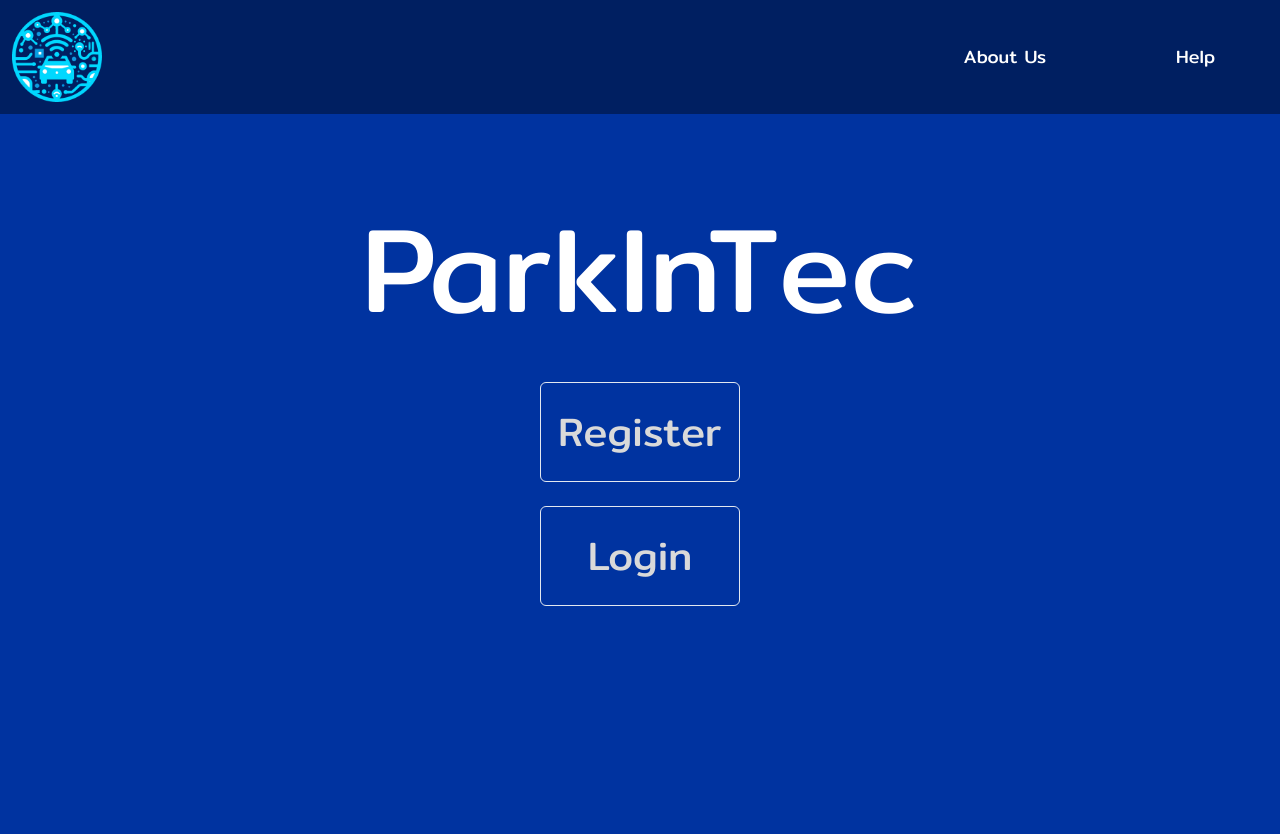
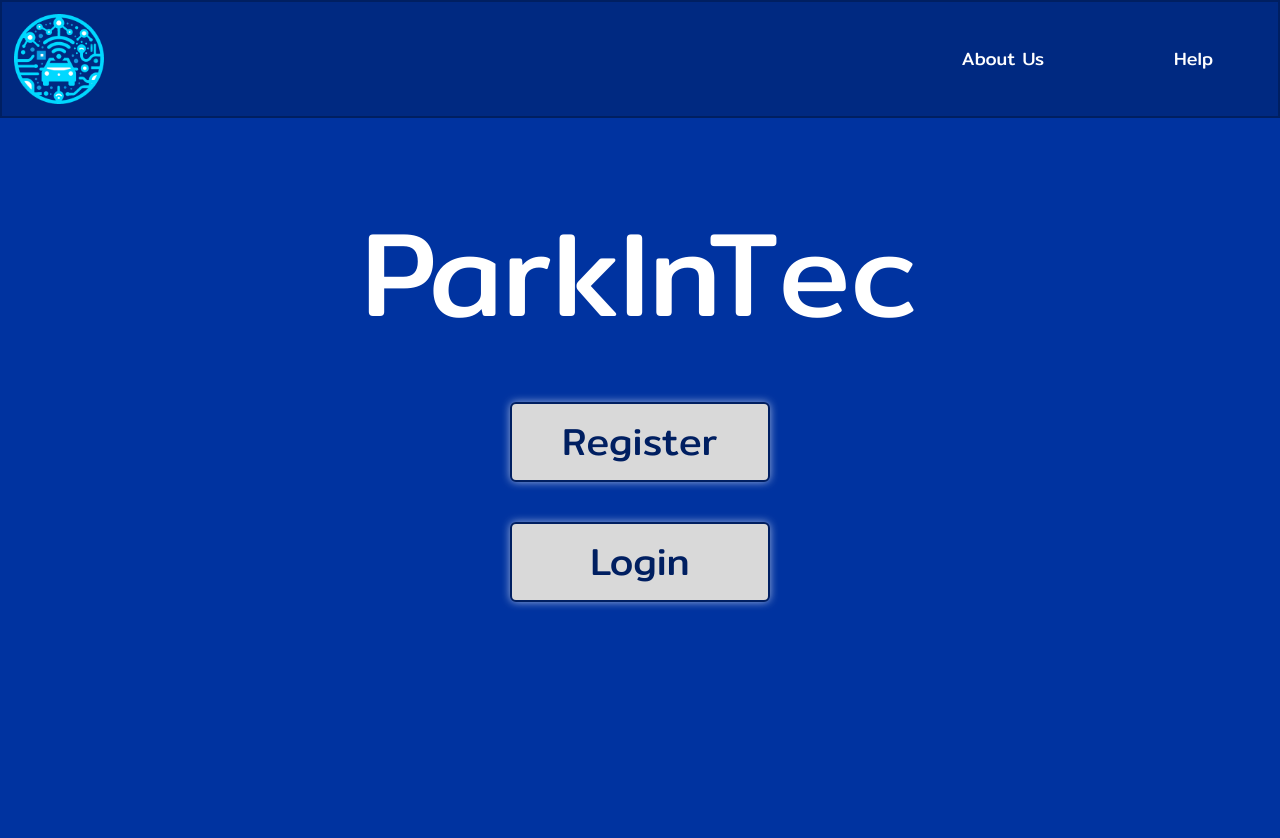
Before and after one commit to Kirill-Makienko-Tkachenko/FRONT-ParkInTec, a React (Vite) app: page / in a window 1280 px wide. Built offline with nearby package versions, Linux system fonts and the light colour scheme.

Commit message:
Header and Register, Login buttons modifications

```diff
--- a/package.json
+++ b/package.json
@@ -10,7 +10,7 @@
     "preview": "vite preview"
   },
   "dependencies": {
-    "@chakra-ui/react": "^2.8.1",
+    "@chakra-ui/react": "^2.8.2",
     "@emotion/react": "^11.11.1",
     "@emotion/styled": "^11.11.0",
     "@fontsource/mitr": "^5.0.8",
--- a/src/ui/Pages/Login.jsx
+++ b/src/ui/Pages/Login.jsx
@@ -30,34 +30,40 @@ function Login() {
             ParkInTec{" "}
           </Text>
           <br />
-          <Box display="flex" alignItems="center" justifyContent="center">
+          <Box display="flex" alignItems="center" justifyContent="center" mt={4}>
             <Button
-              color={"#D9D9D9"}
-              h={"100px"}
-              w={"200px"}
+              bg={"#D9D9D9"}
+              h={"80px"}
+              w={"260px"}
               variant="outline"
+              borderColor={"brand.100"}
+              borderWidth={"2px"}
+              boxShadow={"0 0 8px rgba(255, 255, 255, 0.6)"}
               _hover={{
-                bg: "#001F61",
+                bg: "#EAEAEA",
               }}
             >
-              <Text fontSize={40} color={"#D9D9D9"}>
+              <Text fontSize={38} color={"#001F61"}>
                 {" "}
                 Register{" "}
               </Text>
             </Button>
           </Box>
           <br />
-          <Box display="flex" alignItems="center" justifyContent="center">
+          <Box display="flex" alignItems="center" justifyContent="center" mt={4}>
             <Button
-              color={"#D9D9D9"}
-              h={"100px"}
-              w={"200px"}
+              bg={"#D9D9D9"}
+              h={"80px"}
+              w={"260px"}
               variant="outline"
+              borderColor={"brand.100"}
+              borderWidth={"2px"}
+              boxShadow={"0 0 8px rgba(255, 255, 255, 0.6)"}
               _hover={{
-                bg: "#001F61",
+                bg: "#EAEAEA",
               }}
             >
-              <Text fontSize={40} color={"#D9D9D9"}>
+              <Text fontSize={38} color={"#001F61"}>
                 {" "}
                 Login{" "}
               </Text>
--- a/src/ui/components/Header.jsx
+++ b/src/ui/components/Header.jsx
@@ -12,10 +12,12 @@ function Header({ height }) {
 
   return (
     <Box
-      bg="brand.100"
+      bg={"#002981"}
       boxShadow="md"
       height={height !== 0 ? height : ""}
       width={"100vw"}
+      borderColor={"brand.100"}
+      borderWidth={"2px"}
     >
       <Flex
         align="center"
```
Also changed, not shown: 1 other file (tests, documents, lock files or other folders).
